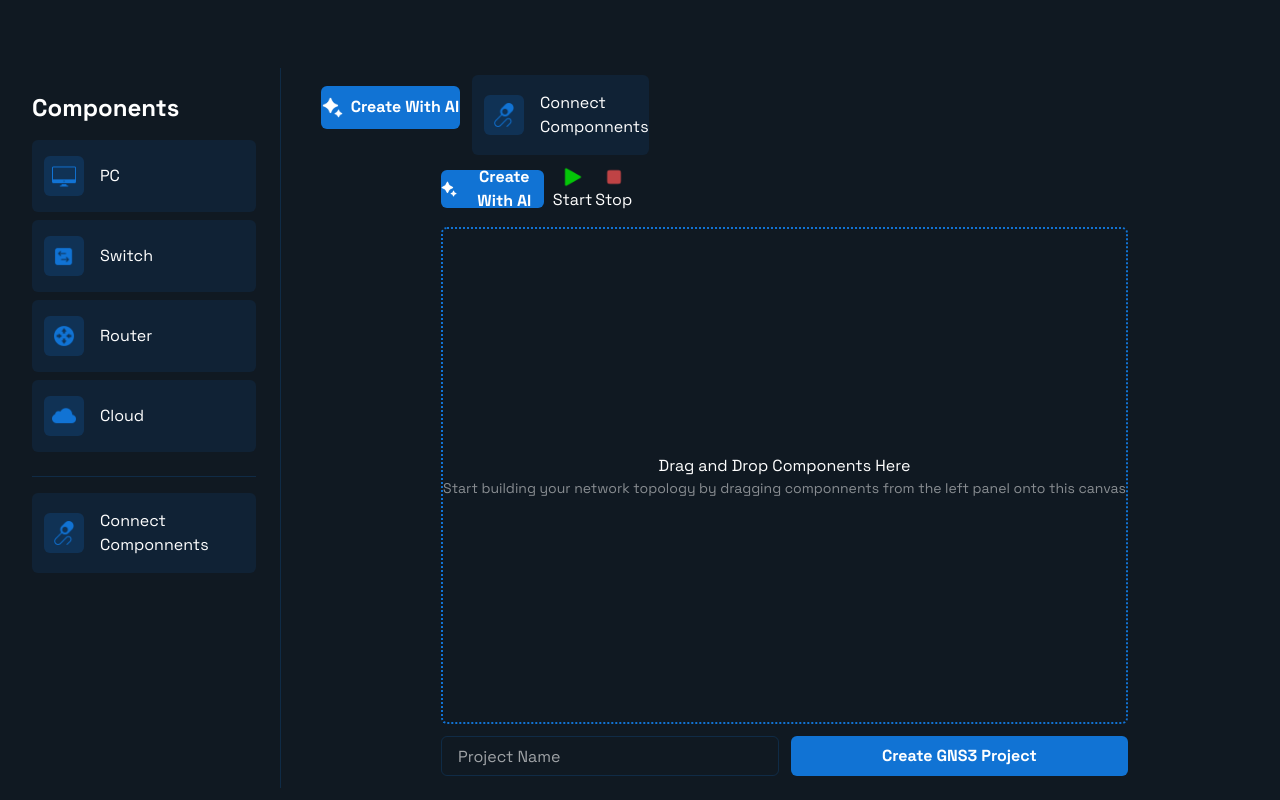
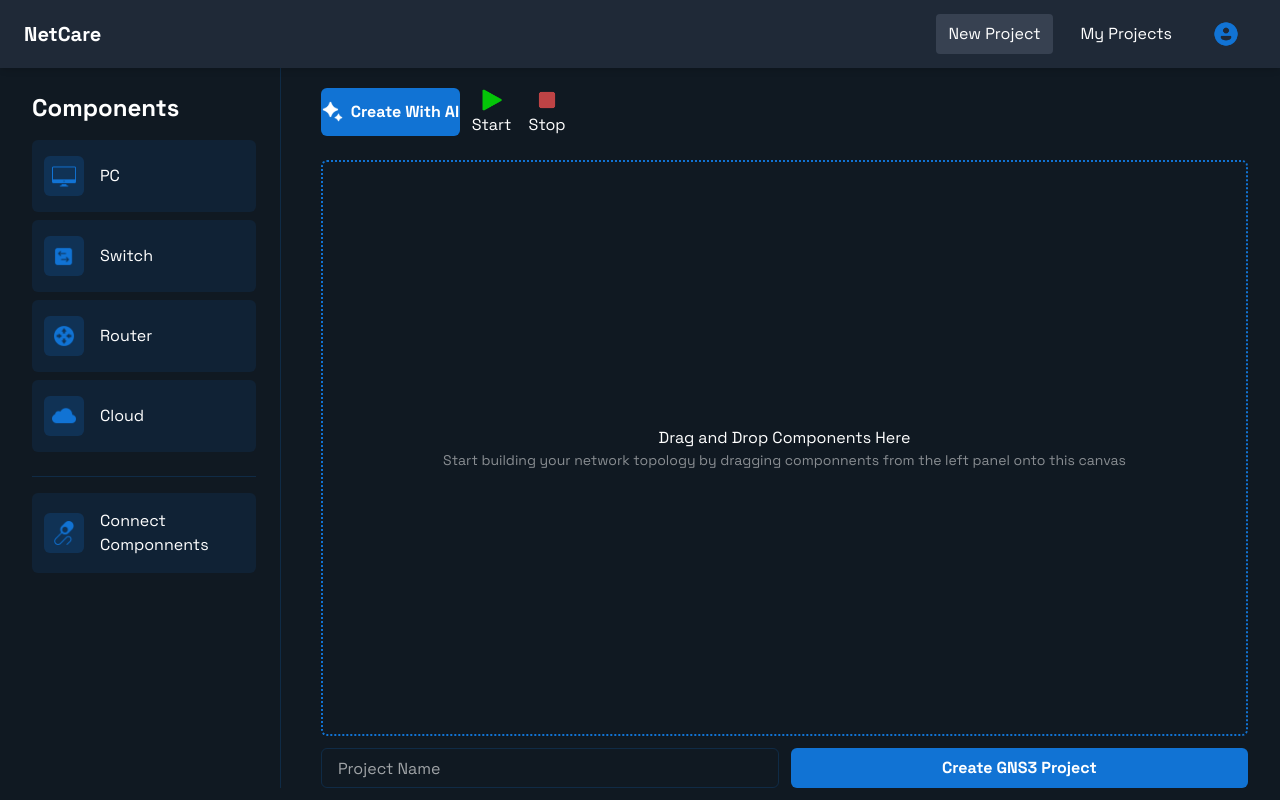
Before and after one commit to adimak212/netCare_client, a React (Vite) app: page /newProject in a window 1280 px wide. Built offline with nearby package versions, Linux system fonts and the light colour scheme.

Commit message:
last arranged

```diff
--- a/src/componnents/HomePage/canvas.tsx
+++ b/src/componnents/HomePage/canvas.tsx
@@ -214,7 +214,7 @@ export default function Canvas({
 
   return (
     <div
-      className="w-full h-[78%] mx-auto border-[2px] border-primary  rounded-md relative overflow-auto border-dotted flex justify-center items-center flex-col"
+      className="w-full h-[80%] mx-auto border-[2px] border-primary  rounded-md relative overflow-auto border-dotted flex justify-center items-center flex-col"
       onDrop={onDrop}
       onDragOver={onDragOver}
       onClick={() => {
--- a/src/componnents/NavBar/NavBar.tsx
+++ b/src/componnents/NavBar/NavBar.tsx
@@ -1,5 +1,5 @@
 import { BrowserRouter as Routes, Route, Link, useLocation } from "react-router-dom";
-import profileImg from "@/assets/icons/profile.png";
+import profileImg from "@/assets/icons/icons8-profile-100.png"
 import { useState, useContext } from "react";
 import { UserContext } from "../../context/UserContext";
 
--- a/src/pages/homePage.tsx
+++ b/src/pages/homePage.tsx
@@ -124,7 +124,7 @@ function homePage() {
       });
       setTimeout(() => {
         console.log("hey");
-      } , 2000);
+      }, 2000);
       console.log(res.data);
       setIsProjectRunning(true);
       checkNodes();
@@ -212,7 +212,9 @@ function homePage() {
     }
   };
   return (
-    <div className="w-[95vw] mx-auto flex gap-10">
+    <div>
+      <NavBar />
+      <div className="w-[95%] mx-auto flex gap-10">
         <div className="mt-1 flex gap-6 h-[90vh]">
           <div>
             <div className="flex flex-col relative py-6 ">
@@ -234,8 +236,8 @@ function homePage() {
           </div>
           <div className="w-[1px] h-90vh bg-primary bg-opacity-20"></div>
         </div>
-      <div className="flex-1 w-[100%] flex flex-col items-center">
-        <div className="flex w-full items-center h-[12%]">
+        <div className="flex-1 flex flex-col items-center">
+          <div className="flex w-full h-24 items-center">
             <div
               className="flex bg-primary rounded-md w-[15%] h-[50%] items-center justify-center mr-3 cursor-pointer"
               onClick={() => setPopUp(true)}
@@ -245,32 +247,8 @@ function homePage() {
             </div>
             <div className="flex justify-start w-[6%]">
               <div
-              className="flex items-center gap-4 bg-background py-4 pr-6 pl-3 rounded-md w-56 mt-4 cursor-pointer"
-              onClick={handaleConnectClick}
-            >
-              <img
-                src={WireImg}
-                alt="wire_icon"
-                className="w-10 rounded-md bg-primary p-2 bg-opacity-20"
-              />
-              {connectMassege}
-            </div>
-          </div>
-          <div className="w-[1px] h-90vh bg-primary bg-opacity-20"></div>
-        </div>
-        <div className="flex-1  flex flex-col items-center">
-          <div className="flex w-full items-center h-[12%]">
-            <div
-              className="flex bg-primary rounded-md w-[15%] h-[50%] items-center justify-center mr-3 cursor-pointer"
-              onClick={() => setPopUp(true)}
-            >
-              <img src={AI} className="w-[15%] mr-2" />
-              <button className="font-bold">Create With AI</button>
-            </div>
-            <div className="flex justify-start w-[6%]">
-              <div
-                className="flex flex-col items-center justify-center w-[80%] h-fit  border border-transparent border-#101922
-              hover:border-primary
+                className="flex flex-col items-center justify-center w-[70%] h-fit  border border-transparent
+            hover:border-primary hover:border-2
              duration-500 rounded-md"
                 onClick={startProject}
               >
@@ -280,8 +258,8 @@ function homePage() {
             </div>
             <div className="flex justify-start w-[6%]">
               <div
-                className="flex flex-col items-center justify-center w-[80%] h-fit  border border-transparent border-#101922
-              hover:border-primary
+                className="flex flex-col items-center justify-center w-[70%] h-fit  border border-transparent
+            hover:border-primary hover:border-2
              duration-500 rounded-md"
                 onClick={stopProject}
               >
@@ -297,7 +275,7 @@ function homePage() {
             setIsConnecting={setIsConnecting}
             setConnections={setConnections}
             connections={connections}
-            isProjectRunning={isProjectRunning}
+            isProjectRunning = {isProjectRunning}
           />
           <div className="flex justify-around w-full ">
             {!id && (
```
Lines whose indentation alone changed are shown as unchanged.
